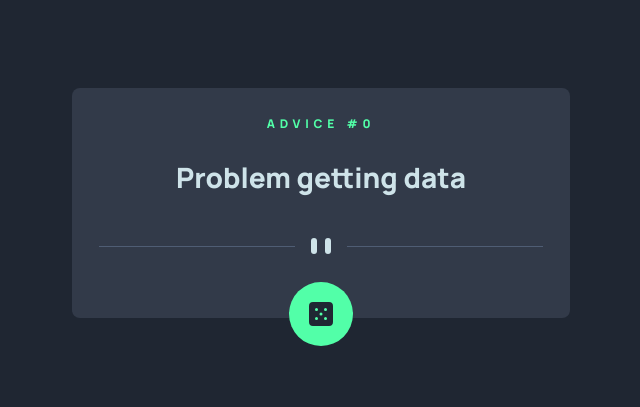
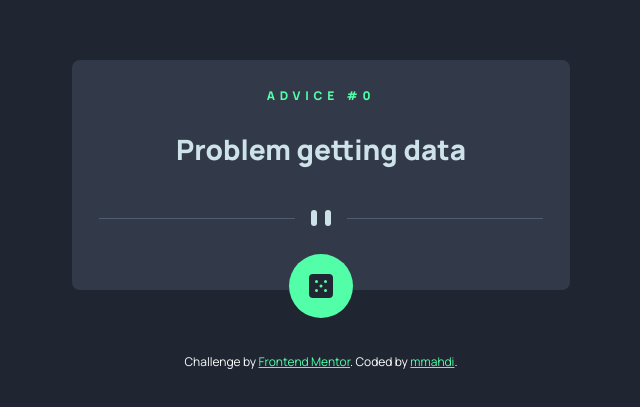
Before and after one commit to mahdipratama/advice-generator-app, a website: page index.html in a window 1280 px wide. Shown: the part 197-604 px from the top of the page, without its empty margins (319-959 px from the left). Drawn offline with Linux system fonts and the light colour scheme; no server answers.

Commit message:
add footer

```diff
--- a/index.html
+++ b/index.html
@@ -21,7 +21,7 @@
     <title>Frontend Mentor | Advice generator app</title>
   </head>
   <body
-    class="bg-drkBlue min-h-screen flex items-center justify-center font-manrope">
+    class="bg-drkBlue min-h-screen flex flex-col items-center justify-center font-manrope">
     <main
       class="relative bg-drkGrayBlue max-w-[33.7rem] p-[1.7rem] pb-[4rem] rounded-lg m-6">
       <div
@@ -53,9 +53,22 @@
         </button>
       </div>
     </main>
-    <!-- <div class="attribution">
-    Challenge by <a href="https://www.frontendmentor.io?ref=challenge" target="_blank">Frontend Mentor</a>.
-    Coded by <a href="#">Your Name Here</a>.
-  </div> -->
+    <footer class="mt-10">
+      <div class="attribution text-white text-xs">
+        Challenge by
+        <a
+          href="https://www.frontendmentor.io?ref=challenge"
+          target="_blank"
+          class="underline decoration-solid text-neonGreen"
+          >Frontend Mentor</a
+        >. Coded by
+        <a
+          href="https://www.instagram.com/mmahdi_prtma/"
+          target="_blank"
+          class="underline decoration-solid text-neonGreen"
+          >mmahdi</a
+        >.
+      </div>
+    </footer>
   </body>
 </html>
```
Also changed, not shown: assets/css/style.css.
